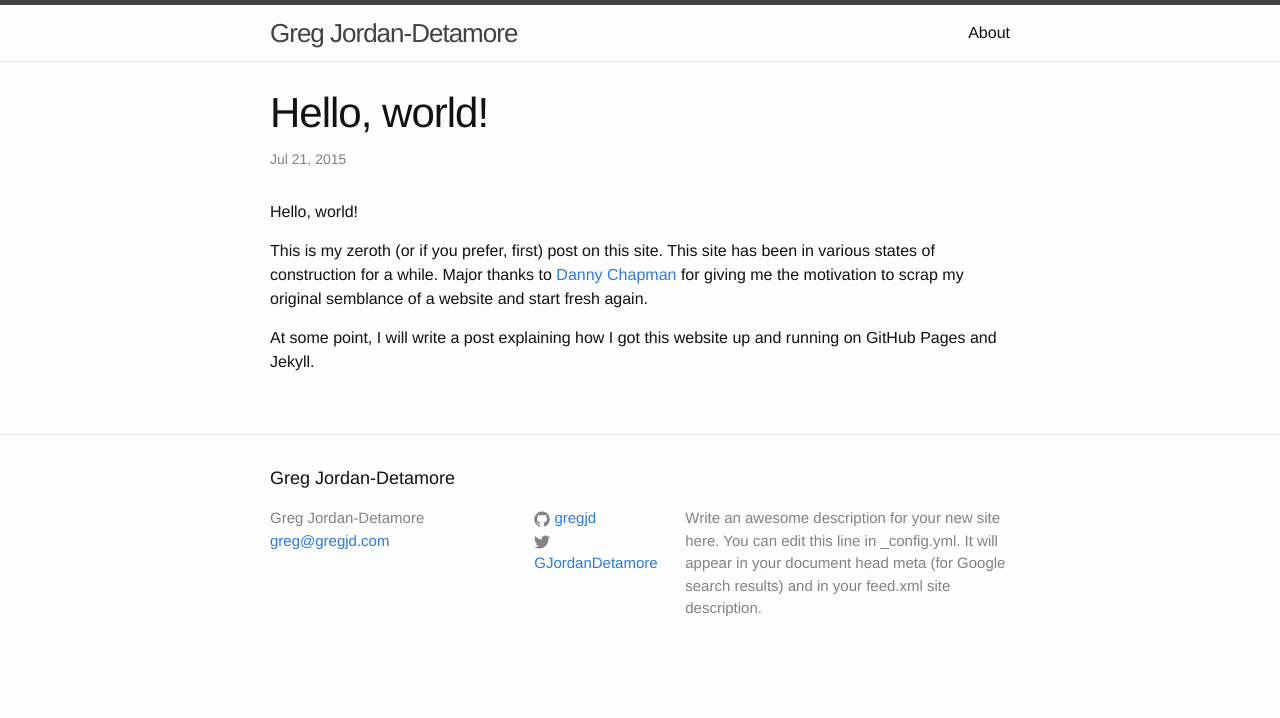
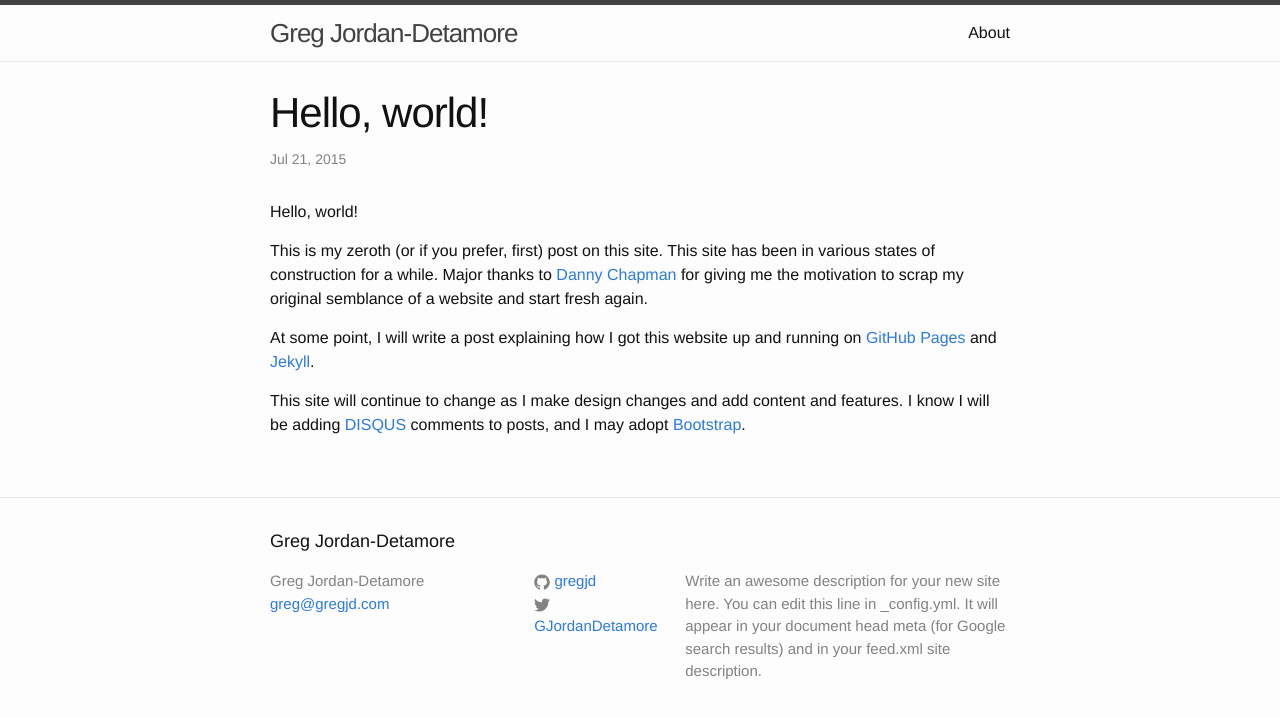
Before and after one commit to gregjd/gregjd.github.io, a Jekyll site: the page built from _posts/2015-07-21-hello-world.md, in a window 1280 px wide. Shown: the top 718 px of the page. Built offline with Jekyll 4.4.1, drawn with Linux system fonts in a browser that asks for light colours; Markdown is read by kramdown in place of the engine named in the settings.

Commit message:
Update post with more links

```diff
--- a/_posts/2015-07-21-hello-world.md
+++ b/_posts/2015-07-21-hello-world.md
@@ -8,7 +8,13 @@ Hello, world!
 
 This is my zeroth (or if you prefer, first) post on this site. This site has been in various states of construction for a while. Major thanks to [Danny Chapman][] for giving me the motivation to scrap my original semblance of a website and start fresh again.
 
-At some point, I will write a post explaining how I got this website up and running on GitHub Pages and Jekyll.
+At some point, I will write a post explaining how I got this website up and running on [GitHub Pages][] and [Jekyll][].
+
+This site will continue to change as I make design changes and add content and features. I know I will be adding [DISQUS][] comments to posts, and I may adopt [Bootstrap][].
 
 
 [Danny Chapman]: http://dannychapman.com/
+[GitHub Pages]: https://pages.github.com/
+[Jekyll]: http://jekyllrb.com/
+[DISQUS]: https://disqus.com/websites/
+[Bootstrap]: http://getbootstrap.com/
```
